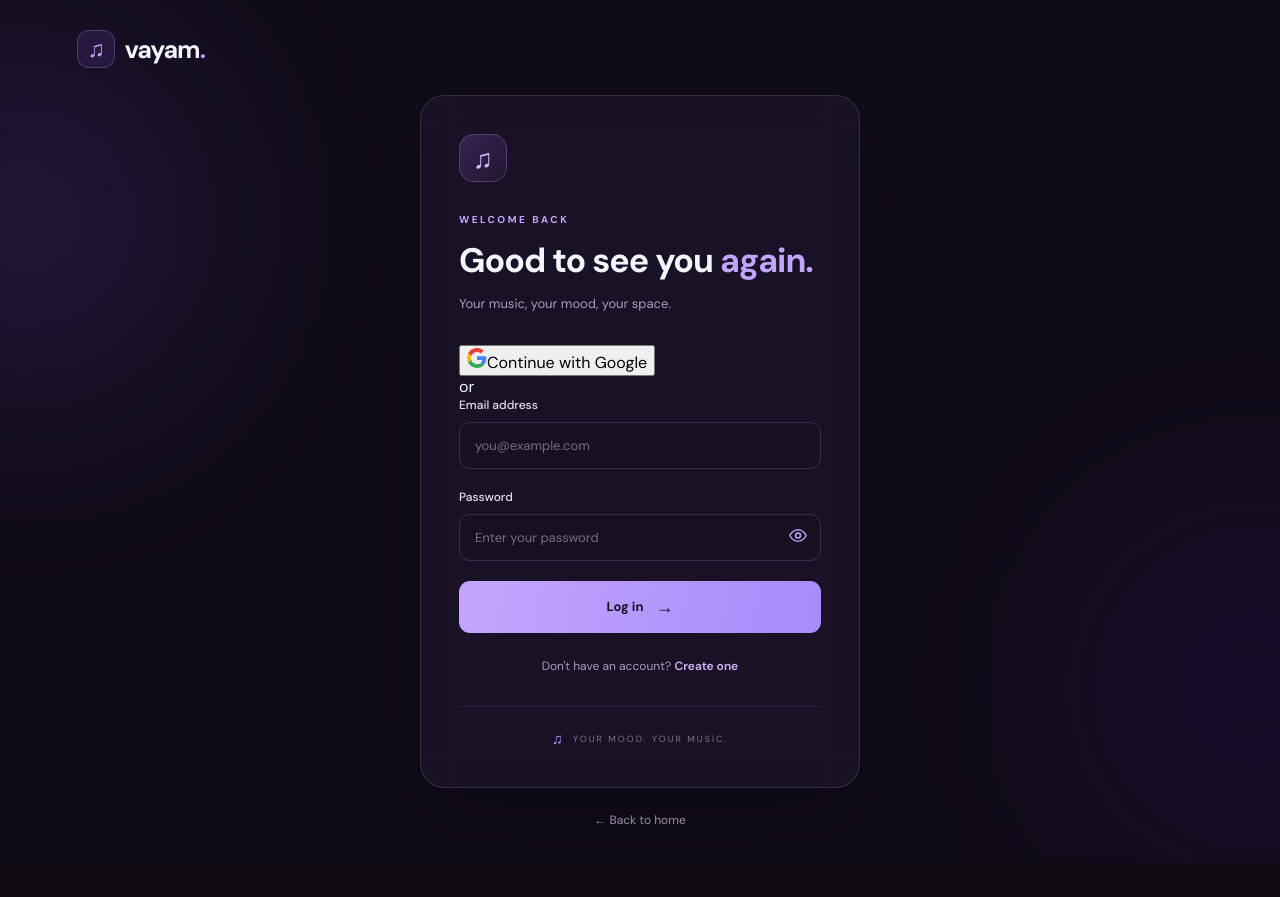
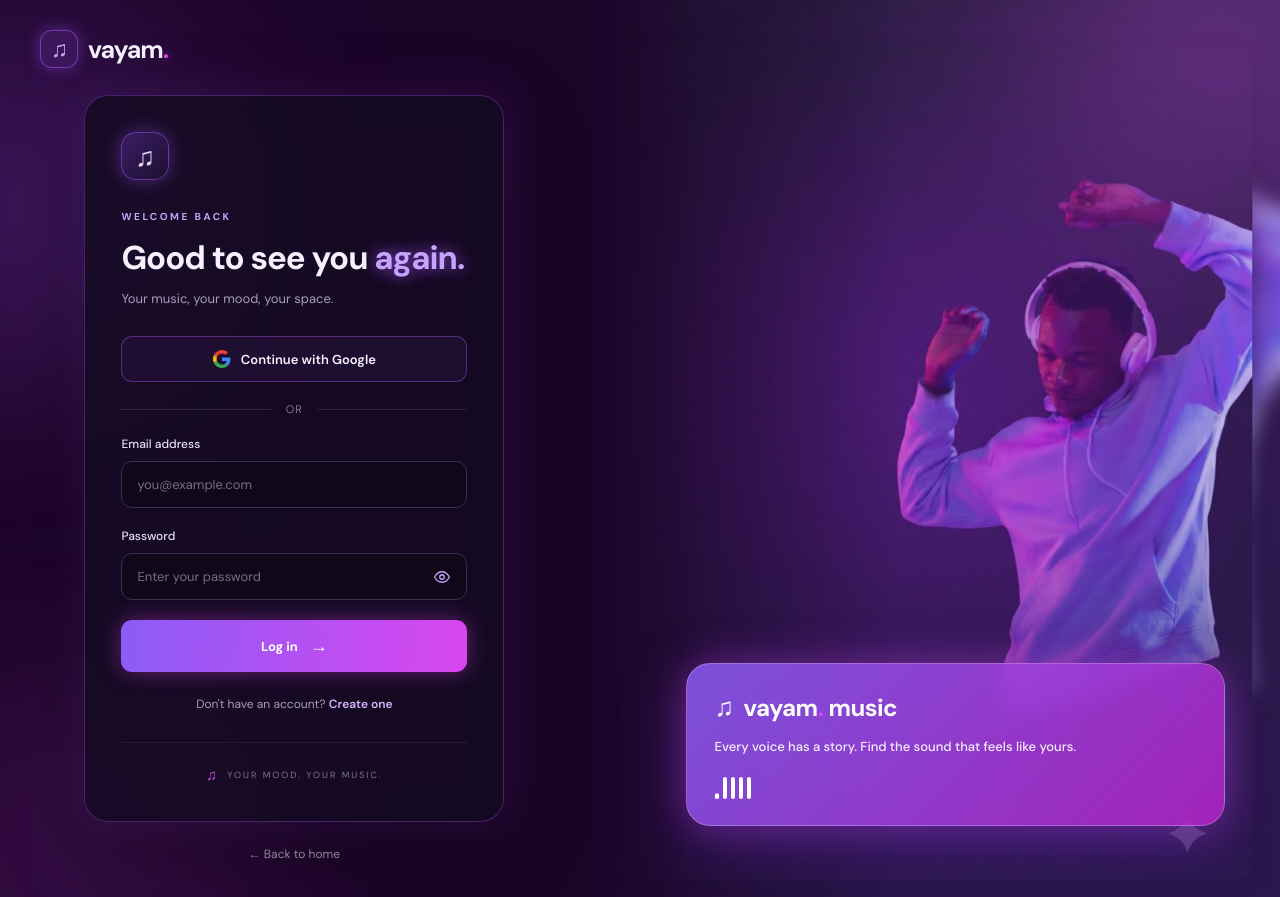
Before and after one commit to anky1441/Vayam-Music, a React (Vite) app in the folder frontend/: page /login in a window 1280 px wide. Before the commit the page ends 863 px from the top, so only its background shows below. Built offline with nearby package versions, Linux system fonts and the light colour scheme; the HTML template or start-up script is replaced by a standard one.

Commit message:
Improved the ui of login and register page

```diff
--- a/frontend/src/pages/Login.css
+++ b/frontend/src/pages/Login.css
@@ -1,3 +1,25 @@
+/* =========================================================
+   vayam music - Login.css (shared auth styles)
+   Purple neon, split screen: form on the left, image on the right
+   ========================================================= */
+
+.auth-split {
+  --bg: #1c0429;
+  --surface: #140c21;
+  --neon: #a855f7;
+  --neon-soft: #c4a5fd;
+  --magenta: #d946ef;
+  --text: #f5f3ff;
+  --muted: #a99dbb;
+
+  display: grid;
+  grid-template-columns: minmax(440px, 46%) 1fr;
+  min-height: 100vh;
+  background: var(--bg);
+  color: var(--text);
+}
+
+/* ---------- Left side: form ---------- */
 
 .auth-page {
   position: relative;
@@ -7,9 +29,9 @@
   align-items: center;
   justify-content: center;
   overflow: hidden;
-  padding: 95px 20px 35px;
-  background: #100b18;
-  color: #f8f4ff;
+  padding: 95px 40px 35px;
+  background: var(--bg);
+  color: var(--text);
   font-family: inherit;
   isolation: isolate;
 }
@@ -17,33 +39,34 @@
 .auth-glow {
   position: absolute;
   z-index: -1;
-  width: 350px;
-  height: 350px;
+  width: 340px;
+  height: 340px;
   border-radius: 50%;
   filter: blur(110px);
   pointer-events: none;
 }
 
 .auth-glow-one {
-  top: 5%;
+  top: 4%;
   left: -150px;
-  background: rgba(139, 92, 246, 0.17);
+  background: rgba(168, 85, 247, 0.28);
 }
 
 .auth-glow-two {
-  right: -150px;
-  bottom: 0;
-  background: rgba(76, 29, 149, 0.18);
+    left: -100px;
+  bottom: -120px;
+  background: rgba(217, 70, 239, 0.16);
+
 }
 
 .auth-brand {
   position: absolute;
   top: 30px;
-  left: 6%;
+  left: 40px;
   display: inline-flex;
   align-items: center;
   gap: 10px;
-  color: #f8f4ff;
+  color: var(--text);
   font-size: 25px;
   font-weight: 750;
   letter-spacing: -1px;
@@ -55,25 +78,29 @@
   width: 38px;
   height: 38px;
   place-items: center;
-  border: 1px solid rgba(196, 165, 253, 0.25);
+  border: 1px solid rgba(168, 85, 247, 0.55);
   border-radius: 12px;
-  background: rgba(139, 92, 246, 0.13);
-  color: #c4a5fd;
+  background: rgba(168, 85, 247, 0.14);
+  box-shadow: 0 0 16px rgba(168, 85, 247, 0.4);
+  color: var(--neon-soft);
   font-size: 23px;
 }
 
 .auth-brand-dot {
-  color: #b99aff;
+  color: var(--magenta);
+  text-shadow: 0 0 10px rgba(217, 70, 239, 0.9);
 }
 
 .auth-card {
   width: 100%;
-  max-width: 440px;
-  padding: 38px;
-  border: 1px solid rgba(196, 165, 253, 0.17);
+  max-width: 420px;
+  padding: 36px;
+  border: 1px solid rgba(168, 85, 247, 0.32);
   border-radius: 24px;
-  background: rgba(27, 19, 39, 0.88);
-  box-shadow: 0 25px 80px rgba(0, 0, 0, 0.22);
+  background: rgba(20, 12, 33, 0.82);
+  box-shadow:
+    0 0 40px rgba(168, 85, 247, 0.14),
+    0 25px 80px rgba(0, 0, 0, 0.35);
   backdrop-filter: blur(16px);
 }
 
@@ -81,17 +108,18 @@
   display: grid;
   width: 48px;
   height: 48px;
-  margin-bottom: 25px;
+  margin-bottom: 24px;
   place-items: center;
-  border: 1px solid rgba(196, 165, 253, 0.25);
+  border: 1px solid rgba(168, 85, 247, 0.5);
   border-radius: 15px;
-  background: linear-gradient(135deg, #392354, #21162f);
-  color: #d8b4fe;
+  background: linear-gradient(135deg, #3b1d66, #1d1030);
+  box-shadow: 0 0 18px rgba(168, 85, 247, 0.4);
+  color: #e9d5ff;
   font-size: 27px;
 }
 
 .auth-eyebrow {
-  color: #c4a5fd;
+  color: var(--neon-soft);
   font-size: 10px;
   font-weight: 700;
   letter-spacing: 2.5px;
@@ -99,52 +127,86 @@
 
 .auth-card h1 {
   margin: 12px 0 10px;
-  font-size: clamp(27px, 5vw, 34px);
+  font-size: clamp(26px, 4vw, 33px);
   font-weight: 700;
   line-height: 1.25;
   letter-spacing: -1px;
 }
 
 .auth-card h1 span {
-  color: #c4a5fd;
+  color: var(--neon-soft);
+  text-shadow: 0 0 16px rgba(168, 85, 247, 0.85);
 }
 
 .auth-subtitle {
-  margin: 0 0 30px;
-  color: #a99dbb;
+  margin: 0 0 26px;
+  color: var(--muted);
   font-size: 13px;
   line-height: 1.7;
 }
+
+/* ---------- Google button and divider ---------- */
+
+.auth-google {
+  display: flex;
+  width: 100%;
+  align-items: center;
+  justify-content: center;
+  gap: 10px;
+  padding: 13px 16px;
+  border: 1px solid rgba(168, 85, 247, 0.4);
+  border-radius: 11px;
+  background: rgba(168, 85, 247, 0.06);
+  color: var(--text);
+  font: inherit;
+  font-size: 13px;
+  font-weight: 600;
+  cursor: pointer;
+  transition: border-color 0.2s, box-shadow 0.2s, background 0.2s;
+}
+
+.auth-google:hover {
+  border-color: var(--neon);
+  background: rgba(168, 85, 247, 0.12);
+  box-shadow: 0 0 18px rgba(168, 85, 247, 0.35);
+}
+
+.auth-google svg {
+  width: 18px;
+  height: 18px;
+}
+
+.auth-divider {
+  display: flex;
+  align-items: center;
+  gap: 14px;
+  margin: 20px 0;
+  color: #82758f;
+  font-size: 11px;
+  letter-spacing: 1px;
+  text-transform: uppercase;
+}
+
+.auth-divider::before,
+.auth-divider::after {
+  content: "";
+  flex: 1;
+  height: 1px;
+  background: rgba(196, 165, 253, 0.16);
+}
+
+/* ---------- Fields ---------- */
 
 .auth-field {
   margin-bottom: 20px;
 }
 
-.auth-field label,
-.auth-label-row label {
+.auth-field label {
   display: block;
   margin-bottom: 9px;
   color: #e9e0f4;
   font-size: 12px;
   font-weight: 500;
-}
-
-.auth-label-row {
-  display: flex;
-  align-items: center;
-  justify-content: space-between;
-  gap: 12px;
-}
-
-.auth-text-button {
-  margin-bottom: 9px;
-  padding: 0;
-  border: none;
-  background: none;
-  color: #c4a5fd;
-  font: inherit;
-  font-size: 11px;
-  cursor: pointer;
 }
 
 .auth-field input {
@@ -155,8 +217,8 @@
   border: 1px solid #3b2d4d;
   border-radius: 11px;
   outline: none;
-  background: #171020;
-  color: #f8f4ff;
+  background: #100819;
+  color: var(--text);
   font: inherit;
   font-size: 13px;
   transition: border-color 0.2s, box-shadow 0.2s;
@@ -167,8 +229,10 @@
 }
 
 .auth-field input:focus {
-  border-color: #a78bfa;
-  box-shadow: 0 0 0 3px rgba(139, 92, 246, 0.12);
+  border-color: var(--neon);
+  box-shadow:
+    0 0 0 3px rgba(168, 85, 247, 0.22),
+    0 0 18px rgba(168, 85, 247, 0.4);
 }
 
 .auth-password-wrap {
@@ -176,38 +240,61 @@
 }
 
 .auth-password-wrap input {
-  padding-right: 62px;
+  padding-right: 50px;
 }
 
 .auth-show-password {
   position: absolute;
   top: 50%;
-  right: 13px;
+  right: 8px;
+  display: grid;
+  width: 34px;
+  height: 34px;
   transform: translateY(-50%);
-  padding: 5px 0 5px 5px;
+  place-items: center;
+  padding: 0;
   border: none;
+  border-radius: 8px;
   background: none;
-  color: #c4a5fd;
-  font-size: 11px;
+  color: var(--neon-soft);
   cursor: pointer;
+  transition: color 0.2s, background 0.2s;
 }
 
-.auth-checkbox {
-  display: flex;
-  align-items: center;
-  gap: 9px;
-  margin: 1px 0 24px;
-  color: #b6adca;
-  font-size: 12px;
-  cursor: pointer;
+.auth-show-password:hover {
+  background: rgba(168, 85, 247, 0.14);
+  color: #f0e6ff;
 }
 
-.auth-checkbox input {
-  width: 15px;
-  height: 15px;
-  accent-color: #a78bfa;
-  cursor: pointer;
+.auth-show-password svg {
+  width: 18px;
+  height: 18px;
 }
+
+/* ---------- Messages ---------- */
+
+.auth-error,
+.auth-success {
+  margin: 0 0 16px;
+  padding: 10px 12px;
+  border-radius: 10px;
+  font-size: 12px;
+  line-height: 1.6;
+}
+
+.auth-error {
+  border: 1px solid rgba(255, 77, 109, 0.35);
+  background: rgba(255, 77, 109, 0.08);
+  color: #ff9db1;
+}
+
+.auth-success {
+  border: 1px solid rgba(52, 211, 153, 0.35);
+  background: rgba(52, 211, 153, 0.08);
+  color: #86efc5;
+}
+
+/* ---------- Submit ---------- */
 
 .auth-submit {
   display: flex;
@@ -218,18 +305,24 @@
   padding: 14px 18px;
   border: none;
   border-radius: 11px;
-  background: linear-gradient(100deg, #c4a5fd, #a78bfa);
-  color: #180f25;
+  background: linear-gradient(100deg, #8b5cf6, var(--magenta));
+  box-shadow: 0 0 22px rgba(217, 70, 239, 0.4);
+  color: #fff;
   font: inherit;
   font-size: 13px;
   font-weight: 700;
   cursor: pointer;
-  transition: transform 0.2s, box-shadow 0.2s;
+  transition: transform 0.2s, box-shadow 0.2s, opacity 0.2s;
 }
 
-.auth-submit:hover {
+.auth-submit:hover:not(:disabled) {
   transform: translateY(-2px);
-  box-shadow: 0 8px 24px rgba(139, 92, 246, 0.22);
+  box-shadow: 0 0 34px rgba(217, 70, 239, 0.7);
+}
+
+.auth-submit:disabled {
+  opacity: 0.65;
+  cursor: not-allowed;
 }
 
 .auth-submit span {
@@ -237,21 +330,21 @@
 }
 
 .auth-switch {
-  margin-top: 25px;
-  color: #a99dbb;
+  margin-top: 24px;
+  color: var(--muted);
   font-size: 12px;
   text-align: center;
 }
 
 .auth-switch a {
-  color: #d0b6ff;
+  color: #d8b4fe;
   font-weight: 600;
   text-decoration: none;
 }
 
-.auth-switch a:hover,
-.auth-text-button:hover {
-  color: #eadfff;
+.auth-switch a:hover {
+  color: #f0e6ff;
+  text-shadow: 0 0 10px rgba(168, 85, 247, 0.8);
 }
 
 .auth-bottom-note {
@@ -259,7 +352,7 @@
   align-items: center;
   justify-content: center;
   gap: 8px;
-  margin-top: 32px;
+  margin-top: 30px;
   padding-top: 22px;
   border-top: 1px solid rgba(196, 165, 253, 0.1);
   color: #82758f;
@@ -268,19 +361,154 @@
 }
 
 .auth-bottom-note span {
-  color: #b99aff;
+  color: var(--magenta);
   font-size: 15px;
 }
 
 .auth-back-home {
   margin-top: 24px;
-  color: #a99dbb;
+  color: var(--muted);
   font-size: 12px;
   text-decoration: none;
 }
 
 .auth-back-home:hover {
-  color: #d8b4fe;
+  color: #e9d5ff;
+}
+
+/* ---------- Right side: image ---------- */
+
+.auth-visual {
+  position: relative;
+  min-height: 100vh;
+  overflow: hidden;
+  background: var(--bg);
+}
+
+
+.auth-visual-img {
+  position: absolute;
+  inset: 0;
+  width: 100%;
+  height: 100%;
+  object-fit: cover;
+  object-position: center top;
+  -webkit-mask-image: linear-gradient(to right, transparent 0%, rgba(0, 0, 0, 0.5) 18%, #000 45%);
+  mask-image: linear-gradient(to right, transparent 0%, rgba(0, 0, 0, 0.5) 18%, #000 45%);
+}
+
+ .auth-visual::before {
+  content: "";
+  position: absolute;
+  inset: 0;
+  z-index: 1;
+  background: linear-gradient(180deg, rgba(139, 92, 246, 0.15), rgba(76, 29, 149, 0.4));
+  -webkit-mask-image: linear-gradient(to right, transparent 0%, rgba(0, 0, 0, 0.5) 18%, #000 45%);
+  mask-image: linear-gradient(to right, transparent 0%, rgba(0, 0, 0, 0.5) 18%, #000 45%);
+  pointer-events: none;
+}
+
+/* neon glow in the top corner */
+.auth-visual::after {
+  content: "";
+  position: absolute;
+  top: -120px;
+  right: -120px;
+  width: 360px;
+  height: 360px;
+  border-radius: 50%;
+  background: rgba(217, 70, 239, 0.4);
+  filter: blur(110px);
+  pointer-events: none;
+}
+
+.auth-visual-card {
+  position: absolute;
+  z-index: 1;
+  right: 8%;
+  bottom: 8%;
+  left: 14%;
+  padding: 26px 28px;
+  border: 1px solid rgba(233, 213, 255, 0.3);
+  border-radius: 24px;
+  background: linear-gradient(135deg, rgba(139, 92, 246, 0.86), rgba(192, 38, 211, 0.8));
+  box-shadow:
+    0 0 40px rgba(217, 70, 239, 0.35),
+    0 20px 60px rgba(76, 29, 149, 0.5);
+  color: #fff;
+  backdrop-filter: blur(10px);
+}
+
+.auth-visual-logo {
+  display: flex;
+  align-items: center;
+  gap: 10px;
+  margin-bottom: 12px;
+  font-size: 24px;
+  font-weight: 750;
+  letter-spacing: -0.5px;
+}
+
+.auth-visual-logo > span:first-child {
+  font-size: 26px;
+}
+
+.auth-visual-text {
+  margin: 0 0 18px;
+  color: rgba(255, 255, 255, 0.92);
+  font-size: 13px;
+  font-weight: 500;
+  line-height: 1.7;
+}
+
+/* little equalizer bars */
+.auth-eq {
+  display: flex;
+  height: 22px;
+  align-items: flex-end;
+  gap: 4px;
+}
+
+.auth-eq span {
+  width: 4px;
+  height: 100%;
+  border-radius: 2px;
+  background: #fff;
+  transform-origin: bottom;
+  animation: auth-eq-bounce 1.1s ease-in-out infinite;
+}
+
+.auth-eq span:nth-child(2) { animation-delay: 0.15s; }
+.auth-eq span:nth-child(3) { animation-delay: 0.3s; }
+.auth-eq span:nth-child(4) { animation-delay: 0.45s; }
+.auth-eq span:nth-child(5) { animation-delay: 0.6s; }
+
+@keyframes auth-eq-bounce {
+  0%, 100% { transform: scaleY(0.25); }
+  50% { transform: scaleY(1); }
+}
+
+@media (prefers-reduced-motion: reduce) {
+  .auth-eq span {
+    animation: none;
+    transform: scaleY(0.6);
+  }
+}
+
+/* ---------- Responsive ---------- */
+
+@media (max-width: 900px) {
+  .auth-split {
+    grid-template-columns: 1fr;
+  }
+
+  .auth-visual {
+    display: none;
+  }
+
+  .auth-page {
+    padding: 95px 20px 35px;
+  }
 }
 
 @media (max-width: 480px) {
--- a/frontend/src/pages/Login.jsx
+++ b/frontend/src/pages/Login.jsx
@@ -54,7 +54,8 @@
     };
 
     return (
-        <main className="auth-page">
+        <main className="auth-split">
+            <section className="auth-page">
                 <div className="auth-glow auth-glow-one"></div>
                 <div className="auth-glow auth-glow-two"></div>
 
@@ -156,6 +157,24 @@
                 <Link to="/" className="auth-back-home">
                     ← Back to home
                 </Link>
+            </section>
+            <aside className="auth-visual">
+                <img className="auth-visual-img" src="/images/auth-singer.png" alt="" />
+
+                <div className="auth-visual-card">
+                    <div className="auth-visual-logo">
+                        <span>♫</span>
+                        <span>vayam<span className="auth-brand-dot">.</span> music</span>
+                    </div>
+                    <p className="auth-visual-text">
+                        Every voice has a story. Find the sound that feels like yours.
+                    </p>
+                    <div className="auth-eq" aria-hidden="true">
+                        <span></span><span></span><span></span><span></span><span></span>
+                    </div>
+                </div>
+            </aside>
+
         </main>
     );
 }
--- a/frontend/src/pages/Register.jsx
+++ b/frontend/src/pages/Register.jsx
@@ -3,6 +3,7 @@
 import { registerUser } from "../api/musicApi";
 import { setToken, getApiErrorMessage } from "../api/api";
 import { EyeIcon, GoogleIcon } from "../components/AuthIcons";
+
 import "./Register.css";
 
 const EMAIL_PATTERN = /^[^\s@]+@[^\s@]+\.[^\s@]{2,}$/;
@@ -87,7 +88,8 @@
     const clearError = () => setFormError("");
 
     return (
-        <main className="auth-page register-page">
+        <main className="auth-split">
+            <section className="auth-page register-page">
             <div className="auth-glow auth-glow-one"></div>
             <div className="auth-glow auth-glow-two"></div>
 
@@ -217,6 +219,24 @@
             <Link to="/" className="auth-back-home">
                 ← Back to home
             </Link>
+            </section>
+                        <aside className="auth-visual">
+                <img className="auth-visual-img" src="/images/auth-singer.png" alt="" />
+
+                <div className="auth-visual-card">
+                    <div className="auth-visual-logo">
+                        <span>♫</span>
+                        <span>vayam<span className="auth-brand-dot">.</span> music</span>
+                    </div>
+                    <p className="auth-visual-text">
+                        Join vayam and let every mood find its soundtrack.
+                    </p>
+                    <div className="auth-eq" aria-hidden="true">
+                        <span></span><span></span><span></span><span></span><span></span>
+                    </div>
+                </div>
+            </aside>
+
         </main>
     );
 }
```
Also changed, not shown: frontend/src/pages/Register.css (+16 -27 lines), frontend/public/images/auth-singer.png (added). Lines whose indentation alone changed are shown as unchanged.
